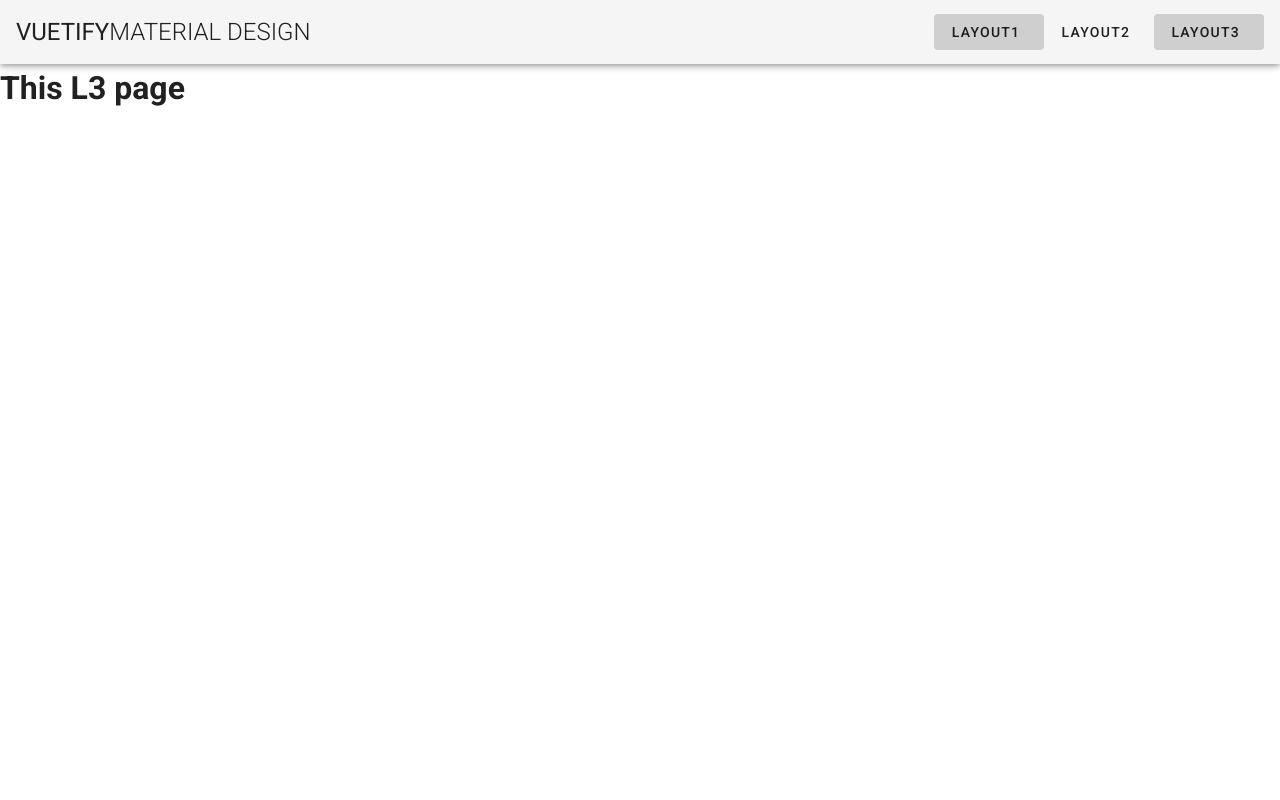
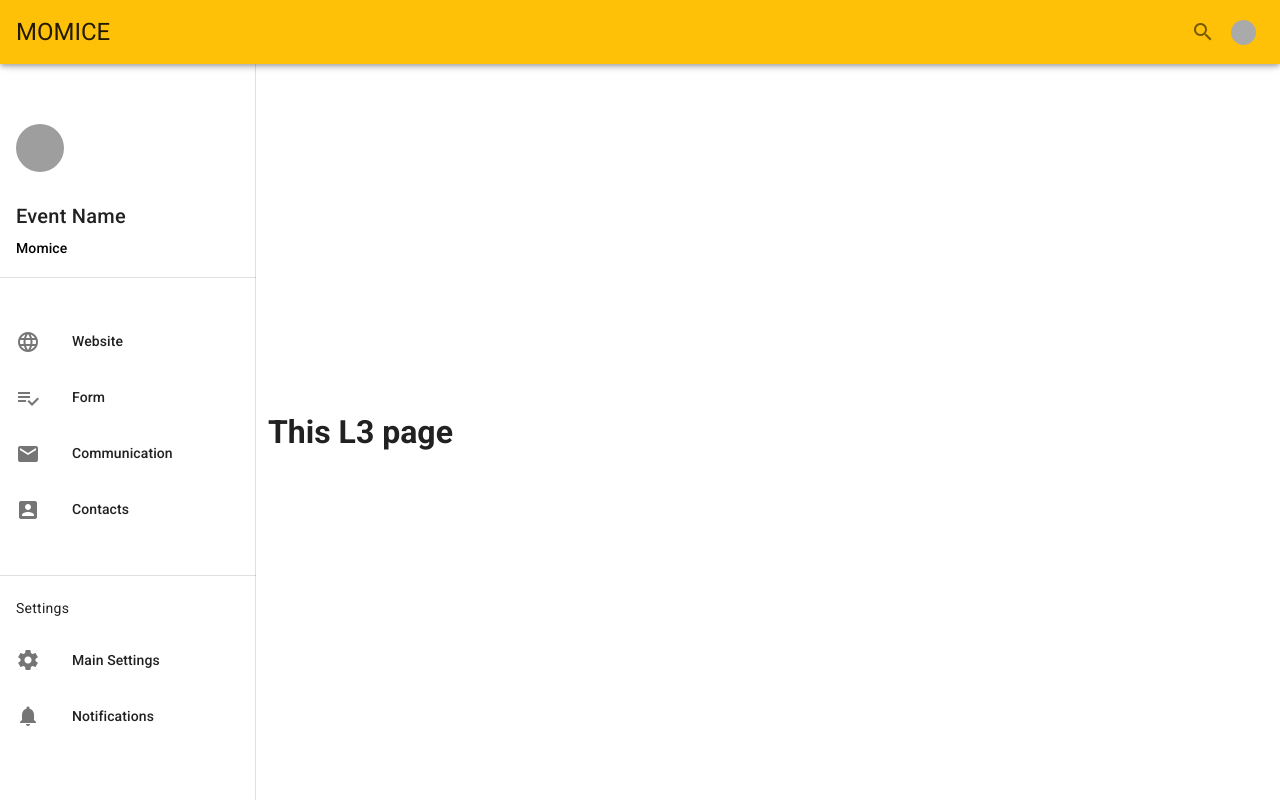
Before and after one commit to polettoweb/layoutpoc, a Vue app: page /layout3 in a window 1280 px wide. Built offline with nearby package versions, Linux system fonts and the light colour scheme; grey boxes are pictures that could not be loaded.

Commit message:
Second commit

```diff
--- a/package.json
+++ b/package.json
@@ -25,6 +25,7 @@
     "babel-eslint": "^10.0.1",
     "eslint": "^5.16.0",
     "eslint-plugin-vue": "^5.0.0",
+    "material-design-icons-iconfont": "^5.0.1",
     "sass": "^1.17.4",
     "sass-loader": "^7.1.0",
     "vue-cli-plugin-vuetify": "^1.0.2",
--- a/src/App.vue
+++ b/src/App.vue
@@ -1,23 +1,20 @@
 <template>
   <v-app>
-    <v-app-bar app>
+    <Drawer />
+    <v-app-bar app clipped-left color="accent">
       <v-toolbar-title class="headline text-uppercase">
-        <span>Vuetify</span>
-        <span class="font-weight-light">MATERIAL DESIGN</span>
+        <span>MOMICE</span>
       </v-toolbar-title>
       <v-spacer></v-spacer>
-      <v-btn text :to="{name: 'layout1'}">
-        <span class="mr-2">Layout1</span>
-      </v-btn>
-      <v-btn text :to="{name: 'layout2'}">
-        <span class="mr-2">Layout2</span>
-      </v-btn>
-      <v-btn text :to="{name: 'layout3'}">
-        <span class="mr-2">Layout3</span>
-      </v-btn>
+      <span>
+        <v-icon>search</v-icon>
+      </span>
+      <span class="ml-4 mr-2 profile-image"></span>
     </v-app-bar>
     <v-content>
-      <router-view />
+      <v-container class="fill-height" fluid>
+        <router-view />
+      </v-container>
     </v-content>
   </v-app>
 </template>
@@ -28,10 +25,19 @@
 export default {
   name: "App",
   components: {
-    // Home
+    Drawer: () => import("./components/Drawer")
   },
   data: () => ({
     //
   })
 };
 </script>
+<style lang="scss">
+.profile-image {
+  display: inline-block;
+  width: 25px;
+  height: 25px;
+  border-radius: 50%;
+  background-color: #aaaaaa;
+}
+</style>
--- /dev/null
+++ b/src/components/Drawer.vue
@@ -0,0 +1,112 @@
+<template>
+  <v-navigation-drawer app clipped permanent class="navigation-drawer">
+    <template v-slot:prepend>
+      <v-list-item>
+        <img
+          width="48px"
+          height="48px"
+          class="mb-5"
+          src="https://randomuser.me/api/portraits/women/81.jpg"
+          style="border-radius: 50%"
+        />
+      </v-list-item>
+      <v-list-item>
+        <v-list-item-content>
+          <v-list-item-title class="title mb-3">Event Name</v-list-item-title>
+          <v-list-item-subtitle class="subtitle-2 black--text mb-2">Momice</v-list-item-subtitle>
+        </v-list-item-content>
+      </v-list-item>
+    </template>
+
+    <v-divider></v-divider>
+
+    <v-list class="mt-7">
+      <v-list-item
+        v-for="item in items"
+        :key="item.title"
+        tag="a"
+        :to="item.link"
+        exact-active-class="active"
+        v-ripple="{ class: 'accent--text' }"
+      >
+        <!--@click-->
+        <v-list-item-icon>
+          <v-icon width="18px">{{ item.icon }}</v-icon>
+        </v-list-item-icon>
+
+        <v-list-item-content>
+          <v-list-item-title class="subtitle-2">{{ item.title }}</v-list-item-title>
+        </v-list-item-content>
+      </v-list-item>
+    </v-list>
+    <template v-slot:append>
+      <v-divider></v-divider>
+      <v-list class="mb-12">
+        <v-list-item>
+          <span class="body-2" color="secondary">Settings</span>
+        </v-list-item>
+        <v-list-item
+          v-for="item in itemsBottom"
+          :key="item.title"
+          tag="a"
+          @click.prevent="handleLink(item)"
+        >
+          <!--@click-->
+          <v-list-item-icon>
+            <v-icon width="18px">{{ item.icon }}</v-icon>
+          </v-list-item-icon>
+
+          <v-list-item-content>
+            <v-list-item-title class="subtitle-2">{{ item.title }}</v-list-item-title>
+          </v-list-item-content>
+        </v-list-item>
+      </v-list>
+    </template>
+  </v-navigation-drawer>
+</template>
+
+<script>
+export default {
+  data() {
+    return {
+      items: [
+        { title: "Website", icon: "language", link: "/" },
+        { title: "Form", icon: "playlist_add_check", link: "/form" },
+        { title: "Communication", icon: "mail", link: "/mail" },
+        { title: "Contacts", icon: "account_box", link: "/contacts" }
+      ],
+      itemsBottom: [
+        { title: "Main Settings", icon: "settings", link: "settings" },
+        { title: "Notifications", icon: "notifications", link: "notification" }
+      ]
+    };
+  },
+  methods: {
+    handleLink(item) {
+      alert(item.link);
+    }
+  }
+};
+</script>
+
+<style scoped lang="scss">
+.navigation-drawer {
+  padding-top: 60px;
+  z-index: 4;
+}
+/* .v-list-item--active {
+  color: black !important;
+} */
+.v-list-item {
+  &:hover {
+    &:before {
+      background-color: #ffc107;
+    }
+  }
+}
+.active {
+  &:before {
+    background-color: #ffc107;
+  }
+}
+</style>
--- a/src/plugins/vuetify.js
+++ b/src/plugins/vuetify.js
@@ -1,10 +1,20 @@
-import Vue from 'vue';
-import Vuetify from 'vuetify/lib';
+import "material-design-icons-iconfont/dist/material-design-icons.css";
+import Vue from "vue";
+import Vuetify from "vuetify/lib";
 
 Vue.use(Vuetify);
 
 export default new Vuetify({
   icons: {
-    iconfont: 'mdi',
+    iconfont: "mdi"
   },
+  theme: {
+    themes: {
+      light: {
+        accent: "#ffc107",
+        primary: "#979797",
+        secondary: "#9e9e9e"
+      }
+    }
+  }
 });
--- a/src/router/index.js
+++ b/src/router/index.js
@@ -1,14 +1,20 @@
 import Vue from "vue";
 import VueRouter from "vue-router";
-import layout1 from "../views/layout1.vue";
+import website from "../views/website.vue";
+import signin from "../views/signin.vue";
 
 Vue.use(VueRouter);
 
 const routes = [
   {
     path: "/",
-    name: "layout1",
-    component: layout1
+    name: "website",
+    component: website
+  },
+  {
+    path: "/signin",
+    name: "signin",
+    component: signin
   },
   {
     path: "/layout2",
--- /dev/null
+++ b/src/views/signin.vue
@@ -0,0 +1,10 @@
+<template>
+  <p>SIGNIN</p>
+</template>
+
+<script>
+export default {};
+</script>
+
+<style>
+</style>
--- a/src/views/layout1.vue
+++ b/src/views/website.vue
@@ -1,5 +1,5 @@
 <template>
-  <div class="layout1">
+  <div class="website">
     <HelloWorld msg="Welcome to Your Vue.js App" />
   </div>
 </template>
```
Also changed, not shown: 1 other file (tests, documents, lock files or other folders).
